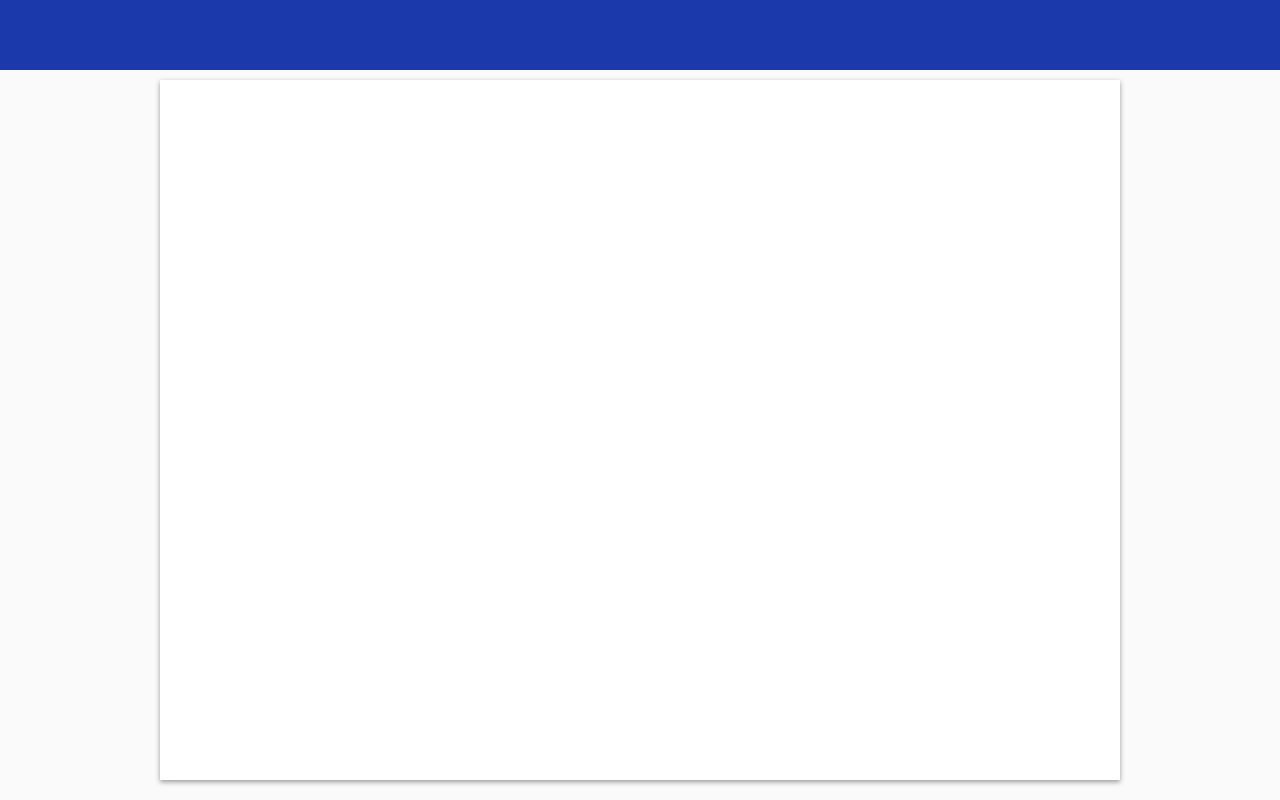
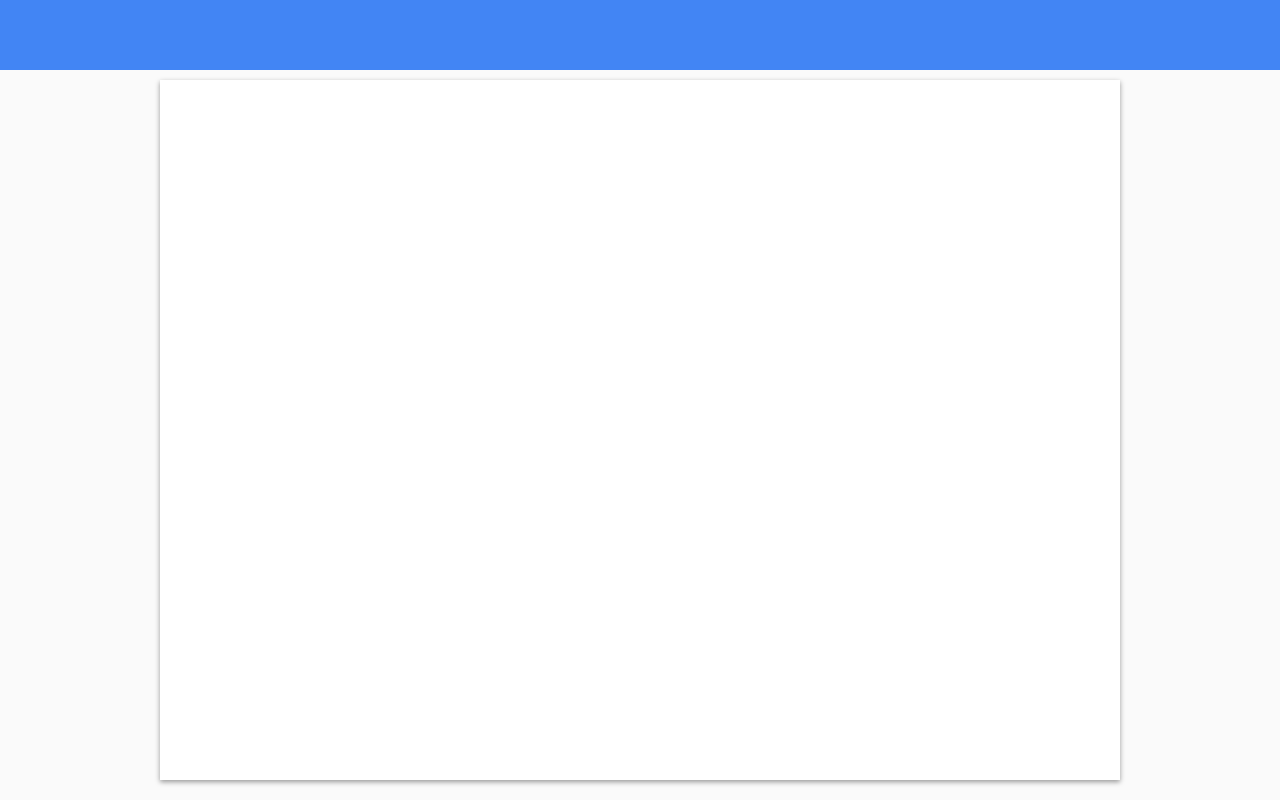
Before and after one commit to dengdeng1ba/dengdeng1.github.io, a plain HTML site: page index.html in a window 1280 px wide. Drawn offline with Linux system fonts and the light colour scheme.

Commit message:
Update main.css

```diff
--- a/main.css
+++ b/main.css
@@ -4,7 +4,7 @@ body{
 }
 
 .header{
-	background:#1b39ab;
+	background:#4285F4;
 	height: 70px;
 }
 
```
